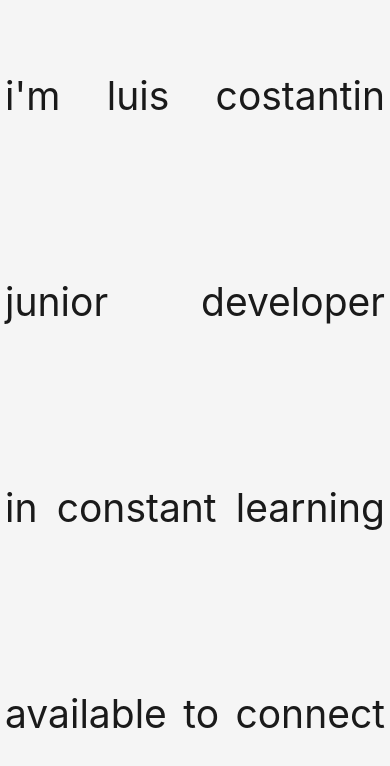
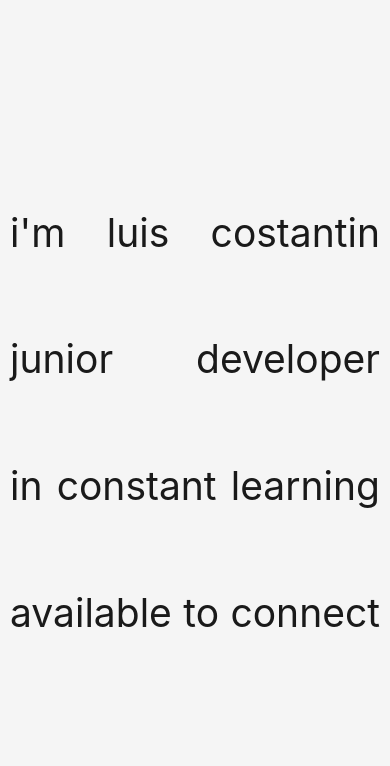
Before and after one commit to luisclaudioc/portfolio2point0, a React (Create React App) app: page / in a window 390 px wide. Shown: the top 766 px of the page. Built offline with nearby package versions, Linux system fonts and the light colour scheme.

Commit message:
responsiveness

```diff
--- a/src/App.css
+++ b/src/App.css
@@ -186,6 +186,13 @@ textarea {
     text-align: center;
   }
 
+  .App {
+    height: 60vh;
+    position: absolute;
+    top: 50%;
+    transform: translateY(-50%);
+  }
+
   .About, .Projects, .Skills, .Contact {
     flex-direction: column;
     margin: 20px 0;
@@ -202,7 +209,7 @@ textarea {
   }
 
   .title {
-    margin: -10px 5px 5px 5px;
+    margin: 0 10px;
   }
 
   .project-info {
```
